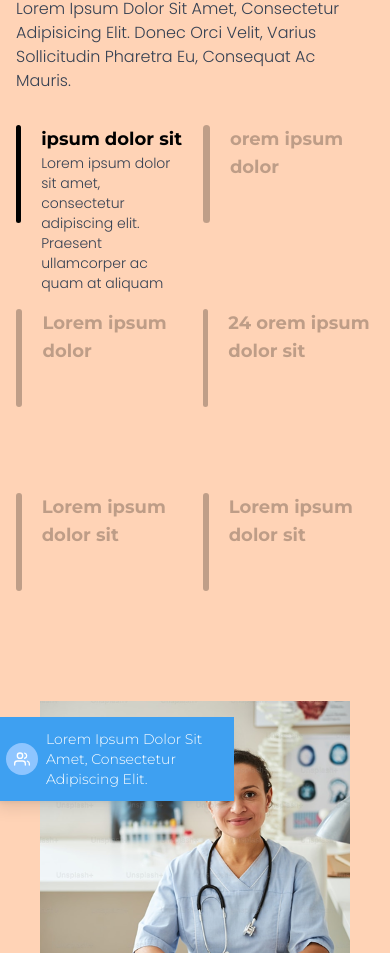
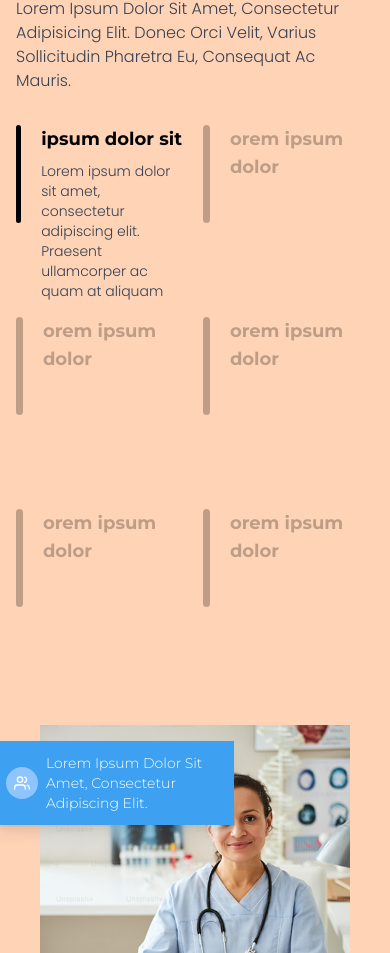
Before and after one commit to MeherabHossain007/medsoins, a Next.js app: page / in a window 390 px wide. Shown: the part 2775-3728 px from the top of the page. Built offline with nearby package versions, Linux system fonts and the light colour scheme.

Commit message:
Refactor Home page and BulletCard component for improved responsiveness and interactivity

```diff
--- a/src/app/page.js
+++ b/src/app/page.js
@@ -9,8 +9,10 @@ import SearchBar from "@/components/home/SearchBar";
 import { FiUsers } from "react-icons/fi";
 import { FiStar } from "react-icons/fi";
 import MedicalFacilityShowcase from "@/components/home/MedicalSlider";
+import { useState } from "react";
 
 export default function Home() {
+  const [selectedCard, setSelectedCard] = useState("1");
   return (
     <main className="pt-10 lg:pt-28 overflow-hidden">
       <Banner />
@@ -40,7 +42,7 @@ export default function Home() {
           <p className="text-sm lg:text-base font-montserrat font-light mt-4 md:mt-7 mb-6">
             Lorem ipsum dolor sit amet, consectetur <br /> adipiscing elit.
           </p>
-          <Button href={'/registration'} className={'w-fit'}>
+          <Button href={"/registration"} className={"w-fit"}>
             <span className="flex items-center justify-center gap-2">
               Rejoindre une équipe
               <img src="/images/Arrow - Right 2.png" alt="Arrow Right" />
@@ -89,36 +91,60 @@ export default function Home() {
               </p>
               <div className="grid grid-cols-2 grid-rows-3 gap-4 my-8">
                 <BulletCard
+                  id="1"
                   title={"ipsum dolor sit "}
-                  className={"bg-black w-6"}
                   description={
                     "Lorem ipsum dolor sit amet, consectetur adipiscing elit. Praesent ullamcorper ac quam at aliquam"
                   }
+                  isActive={selectedCard === "1"}
+                  onClick={() =>
+                    setSelectedCard(selectedCard === "1" ? null : "1")
+                  }
                 />
                 <BulletCard
+                  id="2"
                   title={"orem ipsum dolor"}
-                  className={"bg-black opacity-25 w-2"}
-                  titleClass={"text-black opacity-25"}
+                  description={"Lorem ipsum dolor sit amet, consectetur adipiscing elit. Praesent ullamcorper ac quam at aliquam"}
+                  isActive={selectedCard === "2"}
+                  onClick={() =>
+                    setSelectedCard(selectedCard === "2" ? null : "2")
+                  }
                 />
                 <BulletCard
-                  title={"Lorem ipsum dolor"}
-                  className={"bg-black opacity-25 w-2"}
-                  titleClass={"text-black opacity-25"}
+                  id="3"
+                  title={"orem ipsum dolor"}
+                  description={"Lorem ipsum dolor sit amet, consectetur adipiscing elit. Praesent ullamcorper ac quam at aliquam"}
+                  isActive={selectedCard === "3"}
+                  onClick={() =>
+                    setSelectedCard(selectedCard === "3" ? null : "3")
+                  }
                 />
                 <BulletCard
-                  title={"24 orem ipsum dolor sit"}
-                  className={"bg-black opacity-25 w-2"}
-                  titleClass={"text-black opacity-25"}
+                  id="4"
+                  title={"orem ipsum dolor"}
+                  description={"Lorem ipsum dolor sit amet, consectetur adipiscing elit. Praesent ullamcorper ac quam at aliquam"}
+                  isActive={selectedCard === "4"}
+                  onClick={() =>
+                    setSelectedCard(selectedCard === "4" ? null : "4")
+                  }
                 />
                 <BulletCard
-                  title={"Lorem ipsum dolor sit "}
-                  className={"bg-black opacity-25 w-2"}
-                  titleClass={"text-black opacity-25"}
+                  id="5"
+                  title={"orem ipsum dolor"}
+                  description={"Lorem ipsum dolor sit amet, consectetur adipiscing elit. Praesent ullamcorper ac quam at aliquam"}
+                  isActive={selectedCard === "5"}
+                  onClick={() =>
+                    setSelectedCard(selectedCard === "5" ? null : "5")
+                  }
                 />
                 <BulletCard
-                  title={"Lorem ipsum dolor sit "}
-                  className={"bg-black opacity-25 w-2"}
-                  titleClass={"text-black opacity-25"}
+                  id="6"
+                  title={"orem ipsum dolor"}
+                  description={"Lorem ipsum dolor sit amet, consectetur adipiscing elit. Praesent ullamcorper ac quam at aliquam"}
+                  isActive={selectedCard === "6"}
+                  onClick={() =>
+                    setSelectedCard(selectedCard === "6" ? null : "6")
+                  }
                 />
               </div>
             </div>
@@ -154,7 +180,6 @@ export default function Home() {
                 </div>
               </div>
             </div>
-
           </div>
         </div>
       </section>
@@ -166,7 +191,7 @@ export default function Home() {
             Lorem Ipsum Dolor <br />
             <span className="font-bold pt-1">SitAmet</span>
           </h1>
-          <MedicalFacilityShowcase/>
+          <MedicalFacilityShowcase />
         </div>
       </section>
     </main>
--- a/src/components/home/BulletCard.jsx
+++ b/src/components/home/BulletCard.jsx
@@ -1,21 +1,24 @@
-export default function BulletCard({
-  title,
-  description,
-  className,
-  titleClass,
-}) {
+export default function BulletCard({ id, title, description, isActive, onClick }) {
   return (
-    <div className="flex gap-5">
-      <div className={`h-[98px] rounded-full ${className}`} />
+    <div className="flex gap-5 cursor-pointer" onClick={onClick}>
+      <div
+        className={`h-[98px] rounded-full transition-all duration-300 ${
+          isActive ? "bg-black w-6" : "bg-black opacity-25 w-2"
+        }`}
+      />
       <div>
         <h2
-          className={`text-lg lg:text-xl xl:text-2xl font-bold font-montserrat ${titleClass}`}
+          className={`text-lg lg:text-xl xl:text-2xl font-bold font-montserrat transition-all duration-300 ${
+            !isActive ? "text-black opacity-25" : ""
+          }`}
         >
           {title}
         </h2>
-        <p className="text-sm lg:text-base xl:text-lg text-gray-700 font-poppins font-light">
-          {description}
-        </p>
+        {isActive && (
+          <p className="text-sm lg:text-base xl:text-lg text-gray-700 font-poppins font-light mt-2">
+            {description}
+          </p>
+        )}
       </div>
     </div>
   );
```
